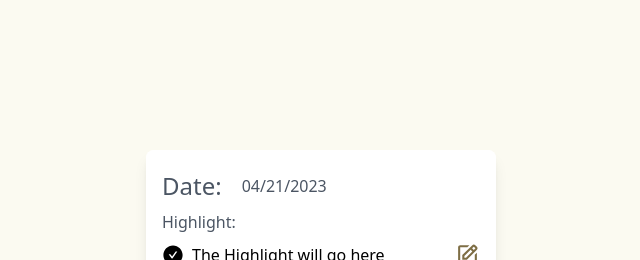
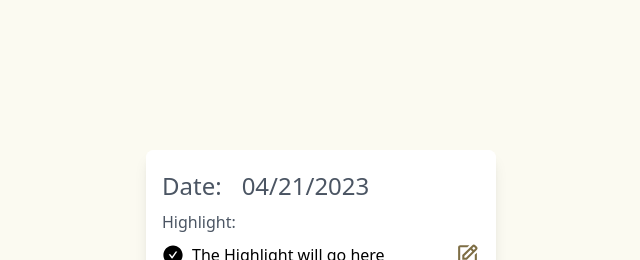
Before and after one commit to andrewjulian/mern-habit-tracker, a React (Vite) app in the folder client/: page /card in a window 1280 px wide. Shown: the top 260 px of the page, without its empty margins (319-959 px from the left). Built offline with nearby package versions, Linux system fonts and the light colour scheme.

Commit message:
need to made different components for each card section for easier status management

```diff
--- a/client/src/Components/Card.jsx
+++ b/client/src/Components/Card.jsx
@@ -38,7 +38,7 @@ const Card = () => {
               <div className="flex items-center justify-left">
                 <h3 className="text-gray-600 text-2xl mt-1 mr-5">Date: </h3>
                 <DatePicker
-                  className="text-gray-600 text-m2xld mt-1"
+                  className="text-gray-600 text-2xl mt-1"
                   selected={startDate}
                   onChange={(date) => setStartDate(date)}
                 />
```
